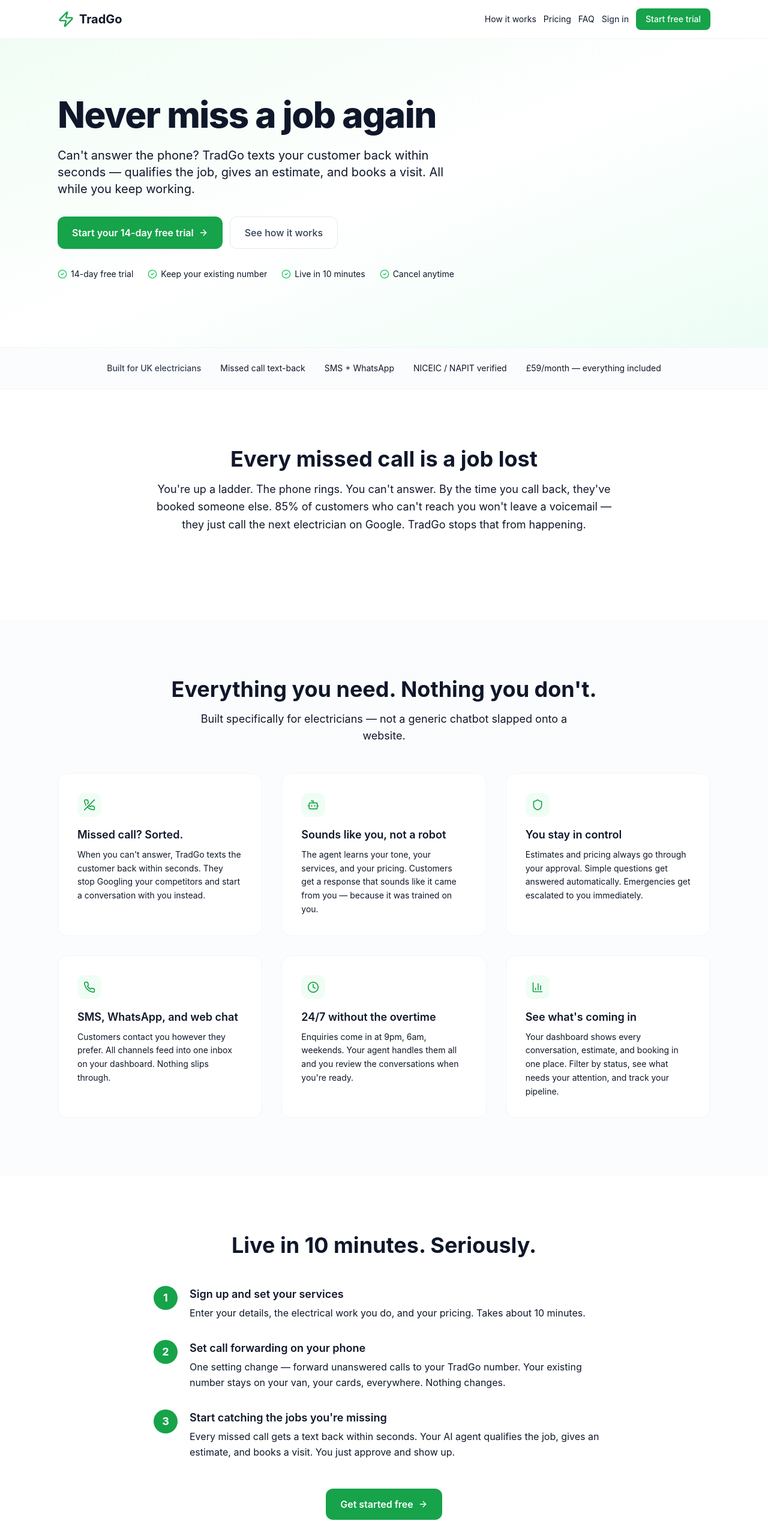
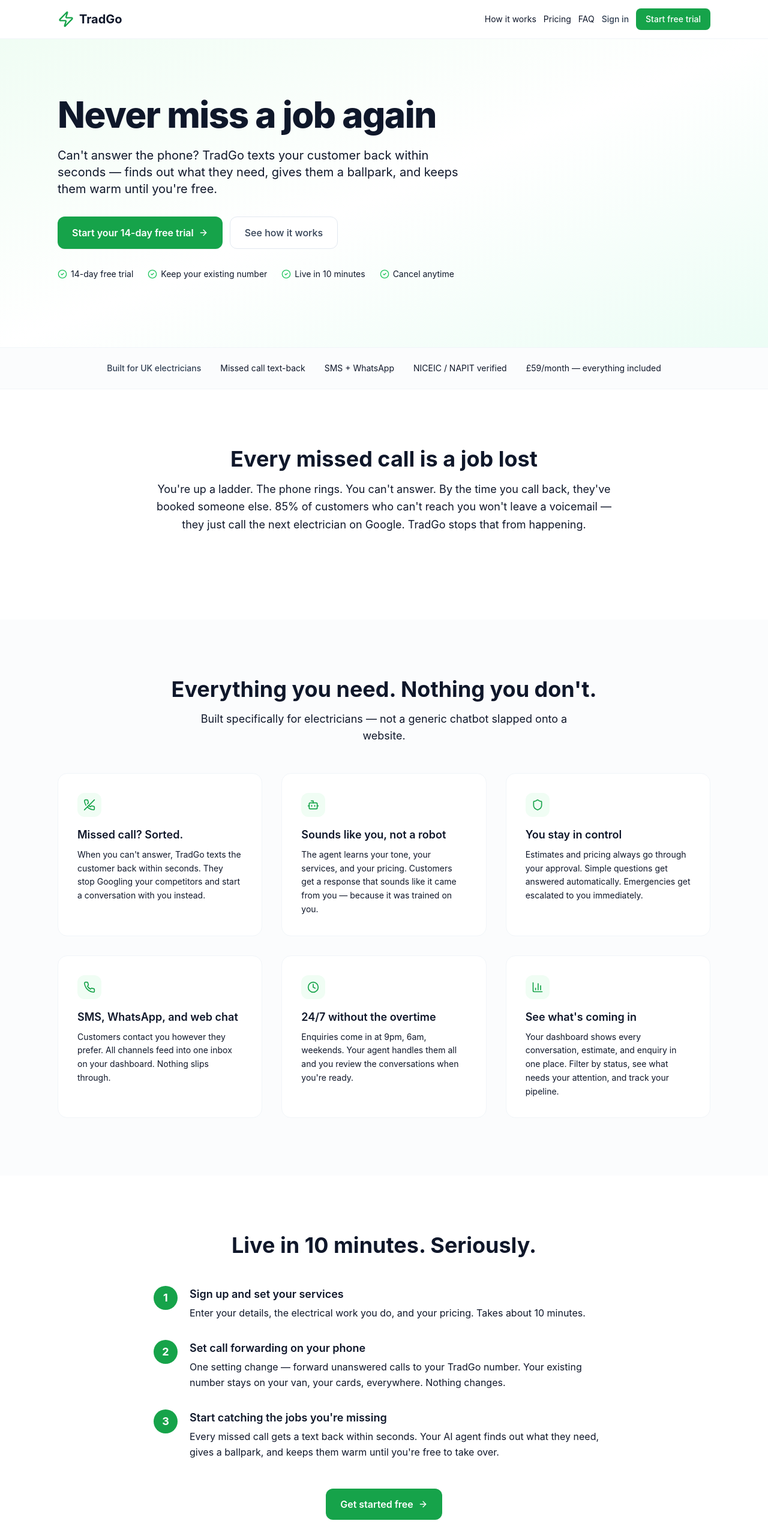
Before and after one commit to Agricog/TradGo, a React (Vite) app in the folder frontend/: page / in a window 1280 px wide. Shown: the top 2566 px of the page at 60% size. Built offline with nearby package versions, Linux system fonts and the light colour scheme; no server answers.

Commit message:
Update LandingPage.tsx

```diff
--- a/frontend/src/components/pages/LandingPage.tsx
+++ b/frontend/src/components/pages/LandingPage.tsx
@@ -14,7 +14,7 @@ const STRUCTURED_DATA = {
       name: 'TradGo',
       url: 'https://tradgo.co.uk',
       logo: 'https://tradgo.co.uk/favicon.svg',
-      description: 'TradGo gives UK electricians an AI agent that catches missed calls, handles customer enquiries via SMS and WhatsApp, generates estimates, and books site visits automatically.',
+      description: 'TradGo gives UK electricians an AI agent that catches missed calls, texts customers back instantly, and handles enquiries via SMS and WhatsApp — so you never lose a job because you couldn\'t get to the phone.',
       foundingDate: '2026',
       areaServed: { '@type': 'Country', name: 'United Kingdom' },
       sameAs: [],
@@ -24,7 +24,7 @@ const STRUCTURED_DATA = {
       '@id': 'https://tradgo.co.uk/#webpage',
       url: 'https://tradgo.co.uk',
       name: 'TradGo — AI Agent for UK Electricians | Never Miss a Job Again',
-      description: 'TradGo catches missed calls, texts your customer back instantly, and handles the conversation — qualifying the job, giving estimates, and booking visits while you work. £59/month. 14-day free trial.',
+      description: 'TradGo catches missed calls, texts your customer back instantly, and handles the conversation — finding out what they need, giving a ballpark, and keeping them warm until you\'re free. £59/month. 14-day free trial.',
       isPartOf: { '@id': 'https://tradgo.co.uk/#organization' },
       speakable: {
         '@type': 'SpeakableSpecification',
@@ -48,7 +48,7 @@ const STRUCTURED_DATA = {
           description: '14-day free trial. Cancel anytime.',
         },
       },
-      description: 'AI-powered missed call text-back and customer enquiry management for UK electricians. Catches missed calls, handles SMS and WhatsApp messages, provides estimates, and books visits automatically.',
+      description: 'AI-powered missed call text-back and customer enquiry management for UK electricians. Catches missed calls, texts customers back instantly, and handles SMS and WhatsApp conversations so no lead goes cold.',
     },
     {
       '@type': 'FAQPage',
@@ -58,7 +58,7 @@ const STRUCTURED_DATA = {
           name: 'What is TradGo?',
           acceptedAnswer: {
             '@type': 'Answer',
-            text: 'TradGo is an AI agent built specifically for UK electricians. When you miss a call, TradGo texts the customer back within seconds, qualifies the job, gives an estimate, and books a visit — all while you keep working. It also handles WhatsApp messages and website enquiries.',
+            text: 'TradGo is an AI agent built specifically for UK electricians. When you miss a call, TradGo texts the customer back within seconds, finds out what they need, gives them a ballpark, and keeps them warm until you\'re free. It also handles WhatsApp messages and website enquiries.',
           },
         },
         {
@@ -157,7 +157,7 @@ const STRUCTURED_DATA = {
       step: [
         { '@type': 'HowToStep', position: 1, name: 'Sign up', text: 'Create your account and enter your business details, services, and pricing ranges. Takes about 10 minutes.' },
         { '@type': 'HowToStep', position: 2, name: 'Set call forwarding', text: 'Set your phone to forward unanswered calls to your TradGo number. Keep your existing number on everything.' },
-        { '@type': 'HowToStep', position: 3, name: 'Start catching jobs', text: 'Every missed call gets a text back within seconds. The AI agent qualifies, prices, and books — you review everything in your dashboard.' },
+        { '@type': 'HowToStep', position: 3, name: 'Start catching jobs', text: 'Every missed call gets a text back within seconds. The AI agent finds out what they need and keeps them warm. You review everything in your dashboard.' },
       ],
     },
     {
@@ -201,14 +201,14 @@ const FEATURES = [
   {
     icon: BarChart3,
     title: 'See what\'s coming in',
-    description: 'Your dashboard shows every conversation, estimate, and booking in one place. Filter by status, see what needs your attention, and track your pipeline.',
+    description: 'Your dashboard shows every conversation, estimate, and enquiry in one place. Filter by status, see what needs your attention, and track your pipeline.',
   },
 ]
 
 const STEPS = [
   { number: '1', title: 'Sign up and set your services', description: 'Enter your details, the electrical work you do, and your pricing. Takes about 10 minutes.' },
   { number: '2', title: 'Set call forwarding on your phone', description: 'One setting change — forward unanswered calls to your TradGo number. Your existing number stays on your van, your cards, everywhere. Nothing changes.' },
-  { number: '3', title: 'Start catching the jobs you\'re missing', description: 'Every missed call gets a text back within seconds. Your AI agent qualifies the job, gives an estimate, and books a visit. You just approve and show up.' },
+  { number: '3', title: 'Start catching the jobs you\'re missing', description: 'Every missed call gets a text back within seconds. Your AI agent finds out what they need, gives a ballpark, and keeps them warm until you\'re free to take over.' },
 ]
 
 const INCLUDED = [
@@ -242,7 +242,7 @@ export default function LandingPage() {
       el.setAttribute('content', content)
     }
 
-    setMeta('description', 'TradGo catches missed calls, texts your customer back instantly, and handles the conversation — qualifying the job, giving estimates, and booking visits. Built for UK electricians. £59/month. 14-day free trial.')
+    setMeta('description', 'TradGo catches missed calls, texts your customer back instantly, and handles the conversation — finding out what they need and keeping them warm until you\'re free. Built for UK electricians. £59/month. 14-day free trial.')
     let canonical = document.querySelector('link[rel="canonical"]') as HTMLLinkElement
     if (!canonical) {
       canonical = document.createElement('link')
@@ -252,7 +252,7 @@ export default function LandingPage() {
     canonical.href = 'https://tradgo.co.uk'
     setMeta('og:type', 'website', true)
     setMeta('og:title', 'TradGo — AI Agent for UK Electricians | Never Miss a Job Again', true)
-    setMeta('og:description', 'Missed a call? TradGo texts your customer back in seconds. AI agent handles enquiries, gives estimates, books visits. £59/month.', true)
+    setMeta('og:description', 'Missed a call? TradGo texts your customer back in seconds and handles the conversation until you\'re free. £59/month.', true)
     setMeta('og:url', 'https://tradgo.co.uk', true)
     setMeta('og:image', 'https://tradgo.co.uk/og-image.jpg', true)
     setMeta('twitter:card', 'summary_large_image')
@@ -319,10 +319,10 @@ export default function LandingPage() {
               Never miss a job&nbsp;again
             </h1>
             <p className="mt-6 text-lg sm:text-xl text-surface-600 leading-relaxed max-w-2xl">
-              Can't answer the phone? TradGo texts your customer back within seconds — qualifies the job, gives an estimate, and books a visit. All while you keep working.
+              Can't answer the phone? TradGo texts your customer back within seconds — finds out what they need, gives them a ballpark, and keeps them warm until you're free.
             </p>
             <p id="quick-answer" className="sr-only">
-              TradGo is an AI agent for UK electricians that catches missed calls, texts customers back instantly, handles enquiries via SMS and WhatsApp, and books site visits automatically.
+              TradGo is an AI agent for UK electricians that catches missed calls, texts customers back instantly, and handles enquiries via SMS and WhatsApp until you're free to take over.
             </p>
             <div className="mt-8 flex flex-col sm:flex-row gap-3">
               <Link
@@ -574,7 +574,7 @@ export default function LandingPage() {
             Stop losing jobs to missed calls
           </h2>
           <p className="mt-4 text-lg text-brand-100 max-w-2xl mx-auto">
-            Set up your AI agent in 10 minutes. Every missed call becomes a conversation. Every conversation becomes a job.
+            Set up your AI agent in 10 minutes. Every missed call becomes a conversation. Every conversation is a chance to win the job.
           </p>
           <Link
             to="/dashboard"
```
